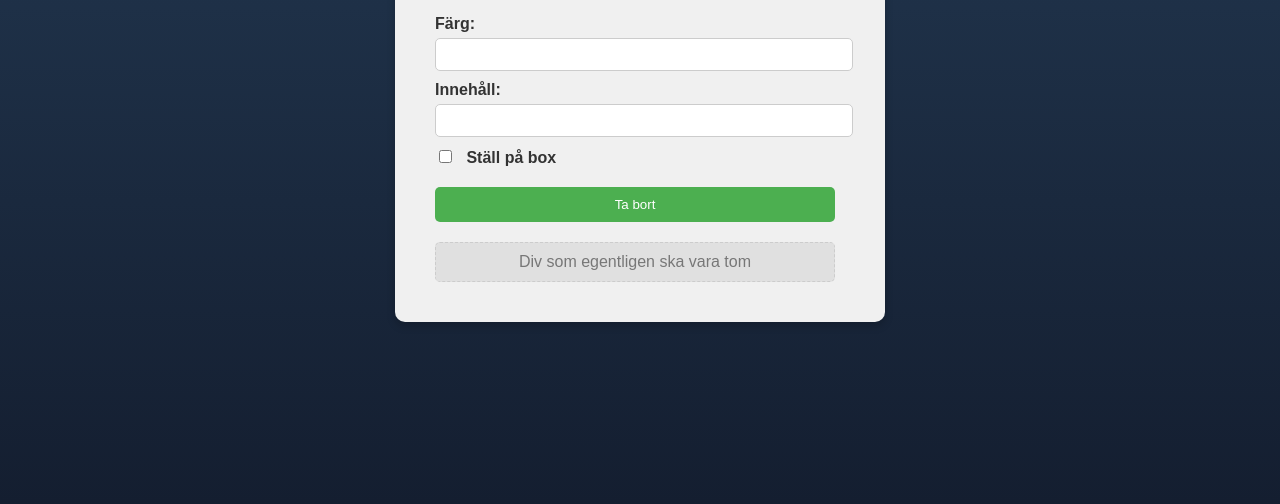
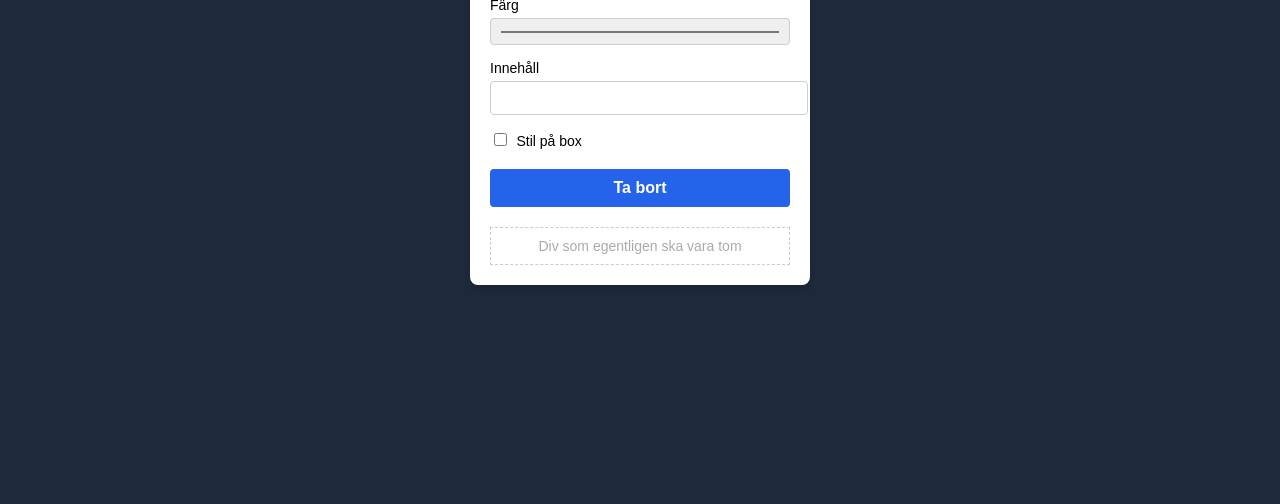
Before and after one commit to shahedha2/gik339-10-labb1, a plain HTML site: page index.html in a window 1280 px wide. Shown: the part 296-800 px from the top of the page. Drawn offline with Linux system fonts and the light colour scheme.

Commit message:
ändrade lite i html,css och jscript

```diff
--- a/index.html
+++ b/index.html
@@ -3,34 +3,37 @@
 <head>
     <meta charset="UTF-8">
     <meta name="viewport" content="width=device-width, initial-scale=1.0">
-    <title>Lab 1 - Grupp 10</title>
+    <title>Labb 1 - Grupp 20</title>
     <link rel="stylesheet" href="style.css">
+    <script src="script.js" defer></script>
 </head>
 <body>
-    <div class="container">
-        <h1>Lab 1 - Grupp 10</h1>
-        <form>
-            <!-- Input 1 -->
-            <label for="color">Färg:</label>
-            <input type="text" id="color" name="color" class="textfield" placeholder="">
+    <div class="form-container">
+        <h1>Labb 1 - Grupp 20</h1>
 
-            <!-- Input 2 -->
-            <label for="content">Innehåll:</label>
-            <input type="text" id="content" name="content" class="textfield" placeholder="">
+        <!-- Input för färg -->
+        <div class="form-group">
+            <label for="color">Färg</label>
+            <input type="color" id="color" name="color" class="textfield">
+        </div>
 
-            <!-- Input 3 (Checkbox) -->
-            <label for="checkbox">
-                <input type="checkbox" id="checkbox" name="divStyle" class="checkbox">
-                Ställ på box
-            </label>
+        <!-- Input för text -->
+        <div class="form-group">
+            <label for="content">Innehåll</label>
+            <input type="text" id="content" name="content" class="textfield">
+        </div>
 
-            <!-- Button -->
-            <button type="button" id="actionButton" class="button">Ta bort</button>
+        <!-- Checkbox -->
+        <div class="form-group">
+            <input type="checkbox" id="box-style" name="box-style" class="checkbox">
+            <label for="box-style" class="checkbox-label">Stil på box</label>
+        </div>
 
-            <!-- Div -->
-            <div id="emptyDiv" class="divStyle">Div som egentligen ska vara tom</div>
-        </form>
+        <!-- Knapp -->
+        <button id="submit-button" class="button">Ta bort</button>
+
+        <!-- Tom div -->
+        <div id="empty-div" class="empty-div">Div som egentligen ska vara tom</div>
     </div>
-    <script src="script.js"></script>
 </body>
 </html>
--- a/script.js
+++ b/script.js
@@ -0,0 +1,33 @@
+// Variabel 1: Checkbox
+const checkbox = document.querySelector('.checkbox'); // Hämta checkbox med querySelector
+console.log("Checkbox:", checkbox); // Kontrollera i konsolen
+
+// Variabel 2: Alla textfält
+const textFields = document.getElementsByClassName('textfield'); // Hämta alla textfält med klassen "textfield"
+console.log("Textfält:", textFields); // Kontrollera i konsolen
+
+// Variabel 3: Knappen
+const button = document.getElementById('submit-button'); // Hämta knappen via id
+console.log("Knapp:", button); // Kontrollera i konsolen
+
+// Variabel 4: Div-elementet
+const emptyDiv = document.querySelector('#empty-div'); // Hämta div via id med querySelector
+console.log("Div-element:", emptyDiv); // Kontrollera i konsolen
+
+// Eventlyssnare för knappen
+button.addEventListener('click', () => {
+    // Läs värden från input-fält
+    const colorValue = document.getElementById('color').value;
+    const contentValue = document.getElementById('content').value;
+    const isStyled = checkbox.checked; // Kolla om checkbox är markerad
+
+    // Kontrollera om textfältet är tomt
+    if (contentValue.trim() === "") {
+        emptyDiv.textContent = "Inget innehåll angivet!";
+        emptyDiv.style.backgroundColor = "transparent";
+    } else {
+        // Uppdatera div med text och eventuell stil
+        emptyDiv.textContent = contentValue;
+        emptyDiv.style.backgroundColor = isStyled ? colorValue : "transparent";
+    }
+});
--- a/style.css
+++ b/style.css
@@ -1,73 +1,81 @@
+/* Bakgrund och layout */
 body {
     font-family: Arial, sans-serif;
-    background: linear-gradient(to bottom, #243B55, #141E30);
-    color: #fff;
-    margin: 0;
+    background-color: #1e293b; /* Mörkblå bakgrund */
+    color: #ffffff; /* Vit text */
     display: flex;
     justify-content: center;
     align-items: center;
     height: 100vh;
+    margin: 0;
 }
 
-.container {
-    background-color: #f0f0f0;
-    color: #333;
-    border-radius: 10px;
-    padding-right: 50px;
-    padding-left: 40px;
-    padding-bottom: 40px;
-    padding-top: 40px;
-    width: 400px;
-    box-shadow: 0 4px 8px rgba(0, 0, 0, 0.2);
+.form-container {
+    background-color: #ffffff; /* Vit bakgrund */
+    color: #000000; /* Svart text */
+    padding: 20px;
+    border-radius: 8px;
+    box-shadow: 0 4px 6px rgba(0, 0, 0, 0.1);
+    width: 300px;
 }
 
 h1 {
     text-align: center;
+    font-size: 18px;
     margin-bottom: 20px;
 }
 
-form {
-    display: flex;
-    flex-direction: column;
+.form-group {
+    margin-bottom: 15px;
 }
 
 label {
-    margin-top: 10px;
-    font-weight: bold;
+    display: block;
+    font-size: 14px;
+    margin-bottom: 5px;
 }
 
-input.textfield {
-    margin-top: 5px;
+input[type="text"],
+input[type="color"] {
+    width: 100%;
     padding: 8px;
+    font-size: 14px;
     border: 1px solid #ccc;
-    border-radius: 5px;
-    width: 100%;
+    border-radius: 4px;
 }
 
-input.checkbox {
-    margin-right: 10px;
+input[type="checkbox"] {
+    width: auto;
+    margin-right: 5px;
 }
 
-button {
-    margin-top: 20px;
+.checkbox-label {
+    display: inline-block;
+}
+
+.button {
+    display: block;
+    width: 100%;
     padding: 10px;
-    background-color: #4CAF50;
-    color: white;
+    background-color: #2563eb; /* Blå färg */
+    color: #ffffff;
+    font-size: 16px;
+    font-weight: bold;
+    text-align: center;
     border: none;
-    border-radius: 5px;
+    border-radius: 4px;
     cursor: pointer;
 }
 
-button:hover {
-    background-color: #45a049;
+.button:hover {
+    background-color: #1d4ed8; /* Mörkare blå */
 }
 
-.divStyle {
+.empty-div {
     margin-top: 20px;
     padding: 10px;
-    background-color: #e0e0e0;
     border: 1px dashed #ccc;
     text-align: center;
-    border-radius: 5px;
-    color: #777;
+    color: #aaa;
+    font-size: 14px;
 }
```
